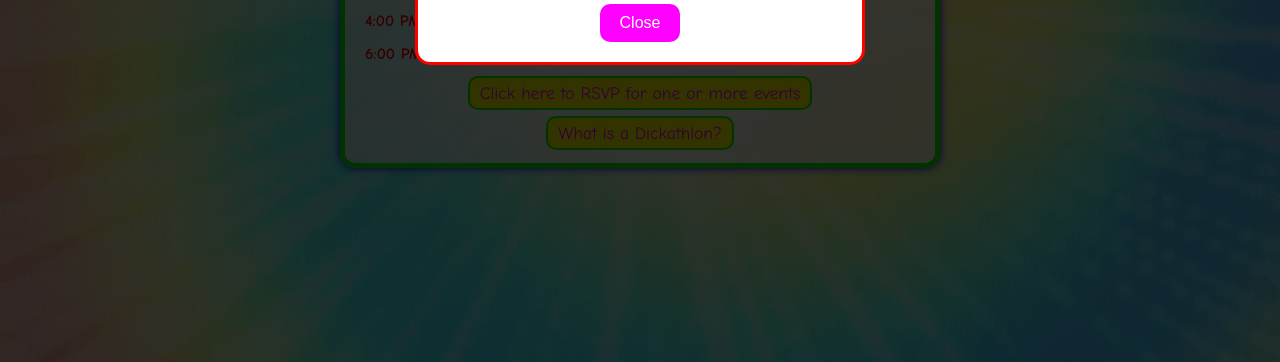
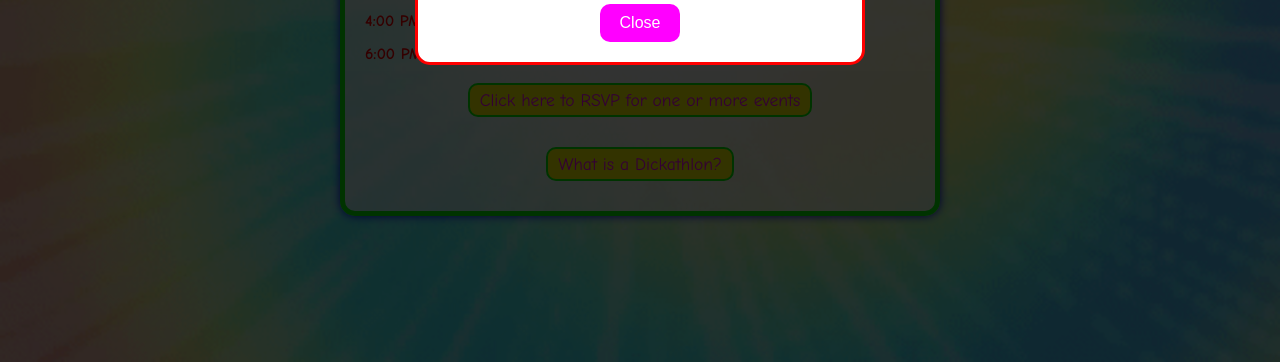
Before and after one commit to willdickerson/dickathlon, a plain HTML site: page index.html in a window 1280 px wide. Shown: the part 438-800 px from the top of the page. Drawn offline with Linux system fonts and the light colour scheme.

Commit message:
update links

```diff
--- a/styles.css
+++ b/styles.css
@@ -121,6 +121,9 @@ marquee {
     padding: 5px 10px;
     border-radius: 10px;
     background-color: #FFFF00;
+    display: inline-block;
+    white-space: nowrap;
+    margin-bottom: 10px;
 }
 
 .links a:hover {
```
